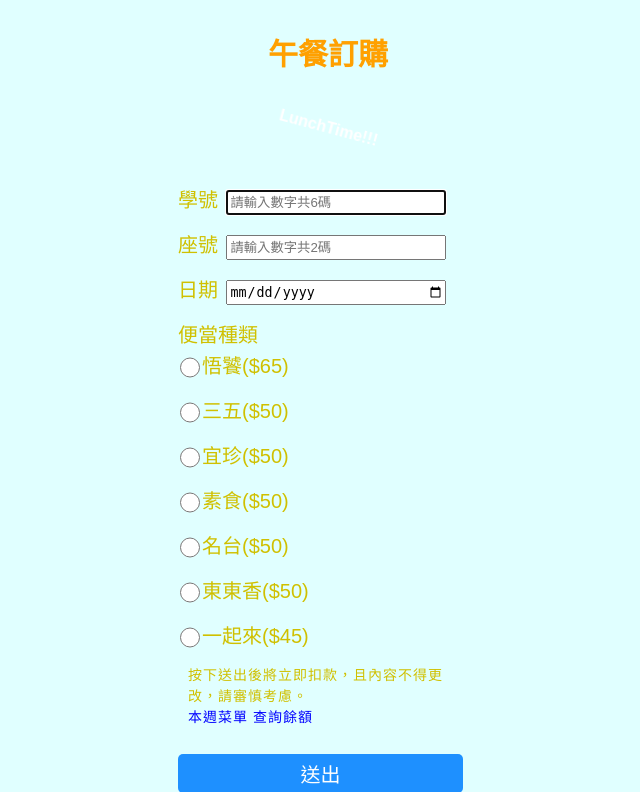
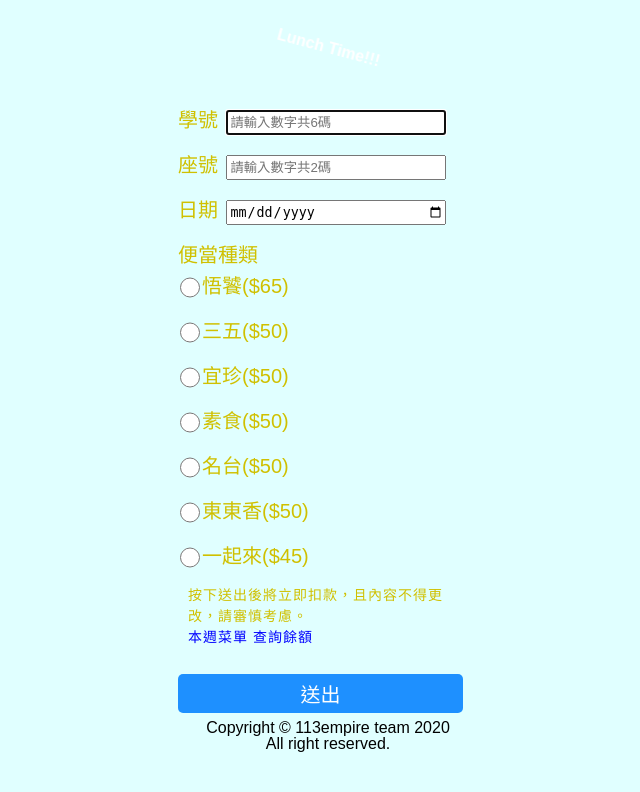
Before and after one commit to 113empire/lunch13, a Flask app: page /order/ in a window 1280 px wide. Shown: the top 792 px of the page, without its empty margins (312-952 px from the left). After the commit the page ends 752 px from the top, so only its background shows below. Run offline with Flask 2, Linux system fonts and the light colour scheme.

Commit message:
Update order.html

```diff
--- a/templates/order.html
+++ b/templates/order.html
@@ -13,12 +13,12 @@
         <link rel="shortcut icon" href="https://lunch13.herokuapp.com/static/favicon.ico">
     </head>
     <body>
-        <header class="header">
+        <!-- <header class="header">
             <h1 class="title">午餐訂購</h1>
-        </header>
+        </header> -->
 
         <header class="lunchtime">
-            <h1 class="title1">LunchTime!!!</h1>
+            <h1 class="title1">Lunch Time!!!</h1>
         </header>
 
         <main>
```
